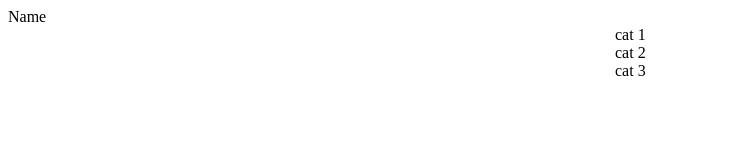
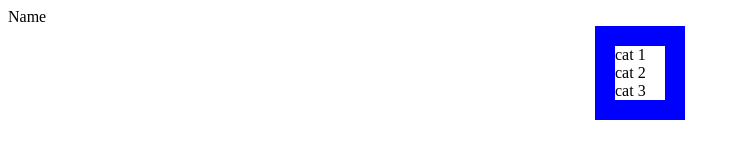
Before and after one commit to iivandrea/project-lc, a plain HTML site: page index.html in a window 1280 px wide. Shown: the whole page, without its empty margins (0-740 px from the left). Drawn offline with Linux system fonts and the light colour scheme.

Commit message:
added border

```diff
--- a/main.css
+++ b/main.css
@@ -5,4 +5,5 @@ ul{
     margin:0 auto;
 
     padding: 0;
+    border: 20px solid blue;
 }
```
